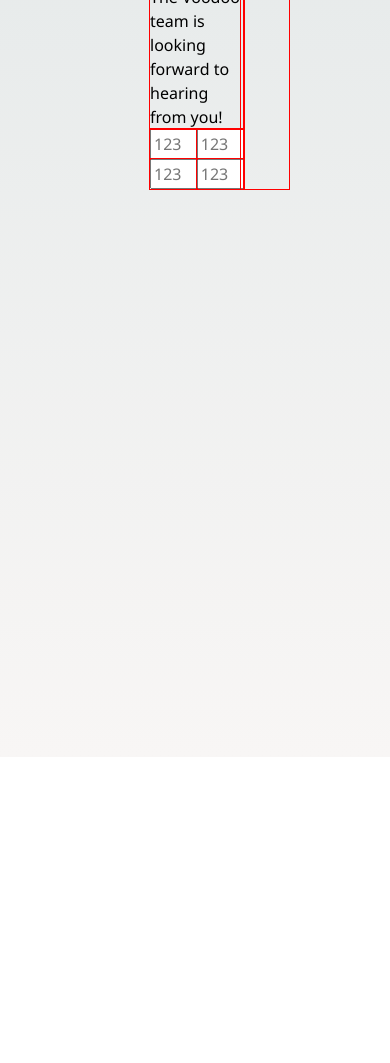
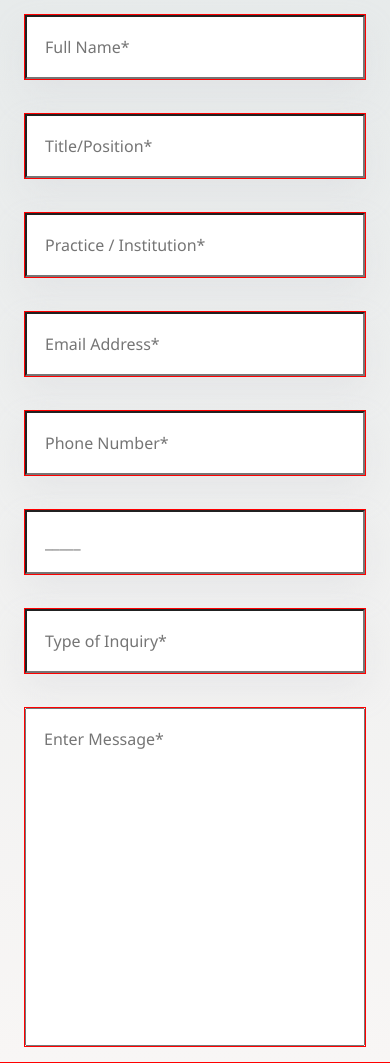
Before and after one commit to rolduginUd/ContactUsPage, a plain HTML site: page index.html in a window 390 px wide. Shown: the part 87-1150 px from the top of the page. Before the commit the page ends 844 px from the top, so only its background shows below. Drawn offline with Linux system fonts and the light colour scheme; some packages are replaced by stand-ins of ours.

Commit message:
markup and map

```diff
--- a/index.html
+++ b/index.html
@@ -7,6 +7,8 @@
     <meta name="viewport" content="width=device-width, initial-scale=1.0">
     <title>Contact us</title>
     <link rel="stylesheet" href="src/css/style.css">
+    <script src="https://polyfill.io/v3/polyfill.min.js?features=default"></script>
+
 </head>
 
 <body>
@@ -18,17 +20,29 @@
             </div>
 
             <div class="inputsContainer">
-                <input type="text" placeholder="123">
-                <input type="text" placeholder="123">
-                <input type="text" placeholder="123">
-                <input type="text" placeholder="123">
+                <input type="text" placeholder="Full Name*">
+                <input type="text" placeholder="Title/Position*">
+                <input type="text" placeholder="Practice / Institution*">
+                <input type="text" placeholder="Email Address*">
+                <input type="text" placeholder="Phone Number*">
+                <input type="text" placeholder="_____">
+                <input type="text" id="inquiryInput" placeholder="Type of Inquiry*">
+
+                <textarea name="message" placeholder="Enter Message*"></textarea>
             </div>
         </section>
 
         <section class="mapContainer">
-            <p>Карта</p>
+            <!-- <div id="map"></div> -->
         </section>
     </div>
+    <script src="src/js/main.js"></script>
+
+    <script
+        src="https://maps.googleapis.com/maps/api/js?key=AIzaSyB41DRUbKWJHPxaFjMAwdrzWzbVKartNGg&callback=initMap&v=weekly"
+        defer>
+    </script>
+
 </body>
 
 </html>
--- a/src/css/style.css
+++ b/src/css/style.css
@@ -25,7 +25,7 @@ blockquote,
 dl,
 dd {
 	margin: 0;
-  font-family:'Segoe UI', Tahoma, Geneva, Verdana, sans-serif
+	font-family: "Segoe UI", Tahoma, Geneva, Verdana, sans-serif;
 }
 
 body {
@@ -69,11 +69,47 @@ body {
 	flex-flow: row nowrap;
 	margin: 0 auto;
 }
+.formSection {
+	width: 50%;
+}
 .inputsContainer {
 	display: flex;
-    justify-content: center;
+	justify-content: space-between;
 	flex-flow: row wrap;
 }
-.inputsContainer input {
-    width: 50%;
+input {
+	width: calc(50% - 16px);
+	height: 64px;
+	box-shadow: 0px 16px 32px rgba(202, 203, 210, 0.25);
+	margin-top: 35px;
+	padding: 18px;
 }
+#inquiryInput {
+	width: 100%;
+}
+textarea {
+	width: 100%;
+	height: 338px;
+	padding: 18px;
+	margin-top: 50px;
+	resize: none;
+}
+#map {
+	height: 400px;
+	width: 100%;
+  }
+
+@media (max-width: 1000px) {
+	.container,
+	.inputsContainer,
+	.formSection {
+		width: 100%;
+		flex-flow: column wrap;
+	}
+	input,
+	#inquiryInput,
+	textarea {
+		width: calc(100% - 50px);
+		margin: 17.5px auto;
+	}
+}
```
Also changed, not shown: src/js/map.js (added, +17 -0 lines). Lines whose indentation alone changed are shown as unchanged.
